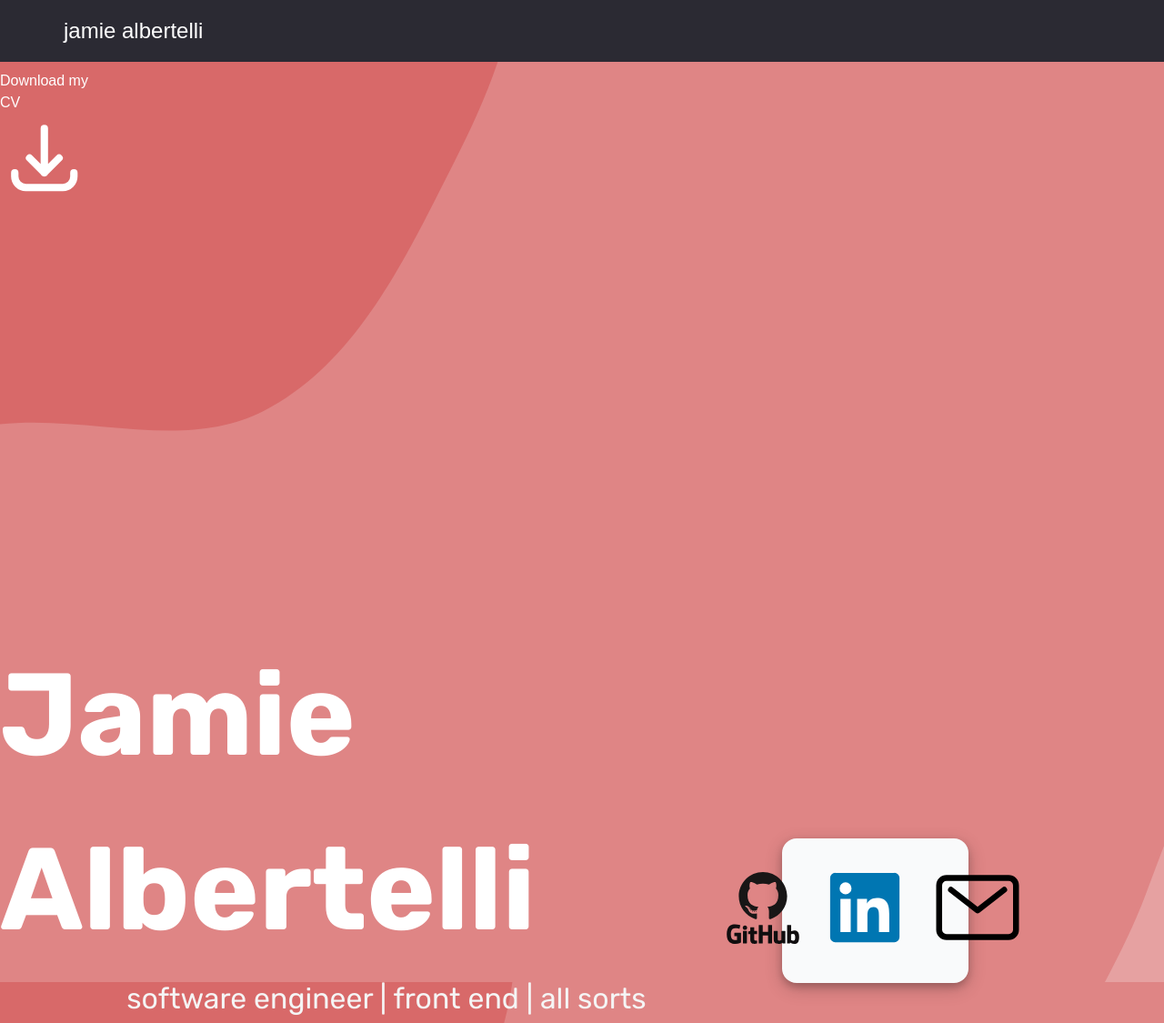
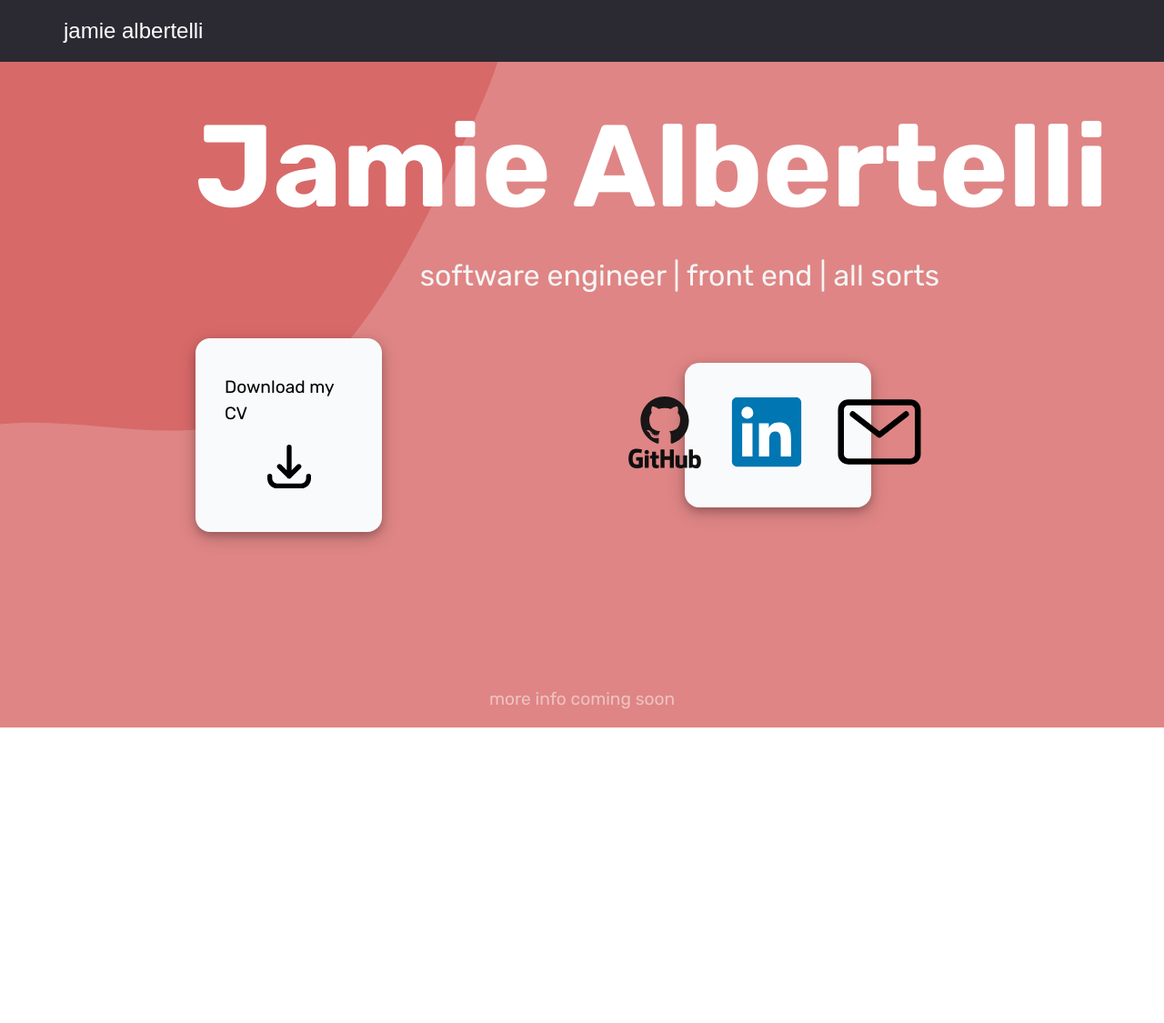
Before and after one commit to jamiealbertelli/jamiealbertelli.com, a plain HTML site: page index.html in a window 1280 px wide. Shown: the top 1125 px of the page at 91% size. After the commit the page ends 800 px from the top, so only its background shows below. Drawn offline with Linux system fonts and the light colour scheme.

Commit message:
CSS Grid rehaul. Styling for SVGs and general layout behaviour.

```diff
--- a/styles/scss/styles.scss
+++ b/styles/scss/styles.scss
@@ -29,32 +29,31 @@ a {
 // Welcome styling
 .welcome-area {
     min-height: 100vmin;
-    background-image: url('/assets/background/Simple-Shiny.svg'); // rgba(223, 133, 133, 1)
+    background-image: url("/assets/background/Simple-Shiny.svg"); // rgba(223, 133, 133, 1)
 }
 
 .landing {
     padding-top: 4.8rem;
     display: grid;
     grid-gap: 10px;
-    min-height: 100vh;
-    grid-template-rows: 0.5fr 10fr 2fr;
+    max-height: 100vh;
+    grid-template-rows: 2fr 2fr 0.5fr;
+    //grid-template-rows: 0.5fr 10fr 2fr;
     grid-template-columns: repeat(12, 1fr);
     justify-content: center;
     align-items: center;
 }
 
 .name-text {
-    grid-column: 1 / 9;
-    grid-row: 2;
+    grid-column: 3 / -1;
+    grid-row: 1;
     display: flex;
-    margin-bottom: 12rem;
     flex-direction: column;
-
     .name {
         display: flex;
-        justify-content: center;
+        justify-content: start;
         p {
-            font-family: 'Rubik', sans-serif;
+            font-family: "Rubik", sans-serif;
             font-weight: 600;
             font-size: 8rem;
             color: white;
@@ -64,7 +63,7 @@ a {
         display: flex;
         justify-content: center;
         p {
-            font-family: 'Rubik', sans-serif;
+            font-family: "Rubik", sans-serif;
             font-weight: 400;
             font-size: 2rem;
             color: whitesmoke;
@@ -72,36 +71,43 @@ a {
     }
 }
 
-/*
-.latest-info {
-    grid-column: 1 / 6;
-    grid-row: 3;
+.cv-dl {
     display: flex;
-    flex-direction: row;
-    align-items: baseline;
-    justify-content: space-around;
-    .latest-job {
+    grid-column: 3/ 5;
+    grid-row: 2;
+
+    .cv-button {
         display: flex;
-        background-color: #F9FAFB;
-        padding: 8rem;
+        flex-direction: column;
+        justify-content: center;
+        align-items: center;
+        background-color: #f9fafb;
+        color: black;
+        padding: 2.5rem 2rem;
         border-radius: 1rem;
         box-shadow: 0 4px 8px 0 rgba(0, 0, 0, 0.2), 0 6px 20px 0 rgba(0, 0, 0, 0.19);
-    } .latest-project {
-        display: flex;
-        background-color: #F9FAFB;
-        padding: 8rem;
-        border-radius: 1rem;
-        box-shadow: 0 4px 8px 0 rgba(0, 0, 0, 0.2), 0 6px 20px 0 rgba(0, 0, 0, 0.19);
+        .dl-svg {
+            height: 4rem;
+        }
+        p {
+            font-family: "Rubik", sans-serif;
+            font-weight: 400;
+            font-size: 1.2rem;
+            margin-bottom: 0.75rem;
+        }
+    } .cv-button:hover {
+        transform: scale(1.1, 1.1);
+        transition-duration: 0.25s;
     }
 }
-*/
+
 .links {
-    grid-column: 9 / 11;
+    grid-column: 8 / 10;
     grid-row: 2;
     display: flex;
     justify-content: center;
     align-items: center;
-    background-color: #F9FAFB;
+    background-color: #f9fafb;
     padding: 1.5rem 0.5rem 1.5rem 0.5rem;
     border-radius: 1rem;
     box-shadow: 0 4px 8px 0 rgba(0, 0, 0, 0.2), 0 6px 20px 0 rgba(0, 0, 0, 0.19);
@@ -110,7 +116,6 @@ a {
 .github {
     margin: 0 2rem 0 2rem;
 }
-
 
 .mail {
     margin: 0 2rem 0 2rem;
@@ -126,17 +131,21 @@ a {
     grid-row: 3;
     display: flex;
     justify-content: center;
-    padding-top: 2rem;
+    align-items: center;
+    margin-top: 8rem;
+    padding: 0.5rem 0 1rem 0;
     div p {
-        font-family: 'Rubik', sans-serif;
+        font-family: "Rubik", sans-serif;
         font-weight: 400;
         color: white;
         font-size: 1.2rem;
     }
 }
 
+/*
 .arrow-wrapper {
     display: flex;
     justify-content: center;
     padding-top: 0.25rem;
 }
+*/
```
Also changed, not shown: styles/css/styles.css, 1 other file.
